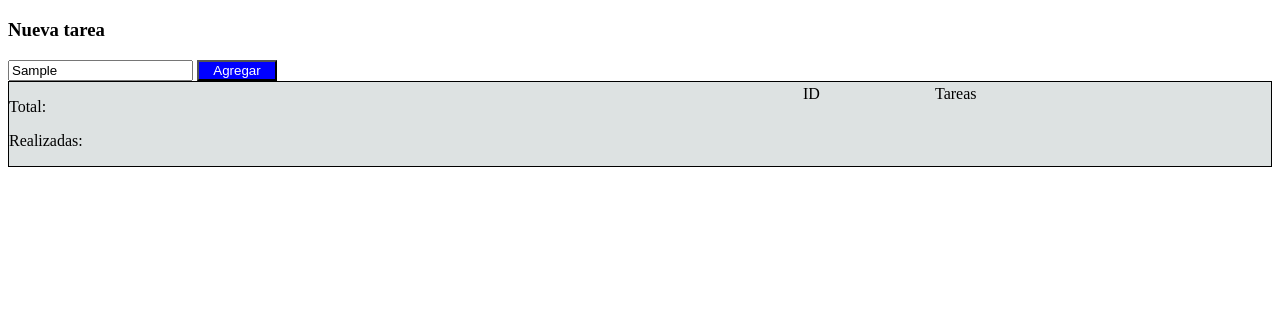
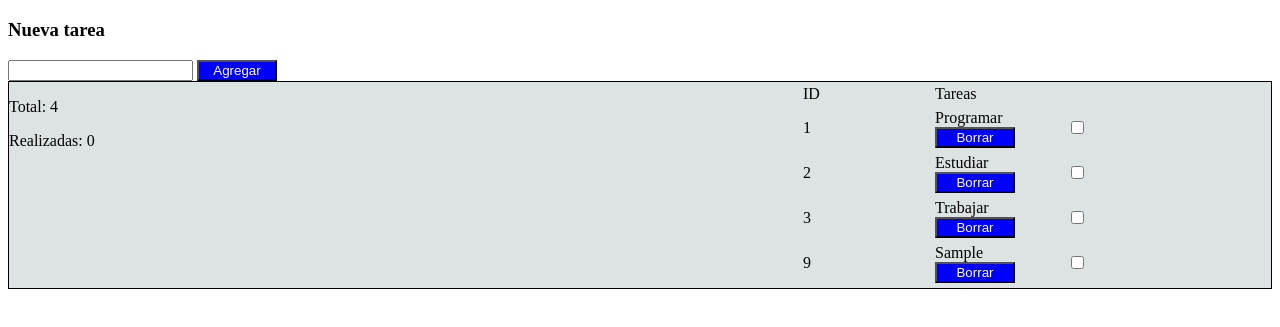
Before and after one commit to kescudero2209/metodos-1, a plain HTML site: page index.html in a window 1280 px wide. Both pictures are taken after typing "Sample" into the empty fields and a click on the button "Agregar". Shown: the part 61-388 px from the top of the page. Drawn offline with Linux system fonts and the light colour scheme.

Commit message:
adding functions with js

```diff
--- a/assets/js/index.js
+++ b/assets/js/index.js
@@ -0,0 +1,140 @@
+//tareas principales
+let taskIn = [
+    { id: 1, name: "Programar", status: false },
+    { id: 2, name: "Estudiar", status: false },
+    { id: 3, name: "Trabajar", status: false },
+  ];
+
+  const elemContenedor = document.querySelector(".principalTasks");
+  function createElements() {
+    for (const task of taskIn) {
+      if (task.status == true) {
+        checking = "checked";
+      } else {
+        checking = "";
+      }
+      elemContenedor.innerHTML += `
+        <table class="principalTasks">
+      <td>${task.id}</td>
+      <td>${task.name}<button onclick="deleteTask(${task.id})"> Borrar </button></td>
+      <td>
+        <input type="checkbox" name="checkbox" id="option${task.id}" ${checking} onclick="updateTasks(${task.id})" value="first_checkbox"/>
+        </td>
+
+
+
+  </table>
+
+        `;
+    }
+  }
+  //creando tareas principales
+  createElements();
+  const tasksFinals = document.querySelector(".principalTasks");
+  const tasksInput = document.querySelector("#newTask");
+  const button = document.querySelector("#buttonTasks");
+  const span = document.querySelector("#count-tasks");
+
+  //añadiendo nuevas tareas
+  function addingElements() {
+    let start = 1;
+    let end = 100;
+
+    const tasks = [];
+    button.addEventListener("click", () => {
+      const nametask = tasksInput.value;
+
+      taskIn.push({
+        id: start + Math.floor(Math.random() * (start - end + 1)) + end,
+        name: nametask,
+        status: false,
+      });
+      tasksInput.value = "";
+      let html = "";
+
+      for (let task of taskIn) {
+        if (task.status == true) {
+          checking = "checked";
+        } else {
+          checking = "";
+        }
+        html += `
+        <table class="principalTasks">
+
+    <tr id="tasks">
+      <td>${task.id}</td>
+      <td>${task.name} <button onclick="deleteTask(${task.id})"> Borrar </button></td>
+      <td>
+        <input type="checkbox" id="option${task.id}" ${checking} onclick="updateTasks(${task.id})" name="checkbox" value="first_checkbox"/>
+        </td>
+      </tr>
+   <tr>
+    </tr>
+  </table>
+
+        `;
+      }
+      let totalTasks = taskIn.length;
+      span.innerHTML = totalTasks;
+      elemContenedor.innerHTML = html;
+      console.log("task", taskIn);
+      console.log("tasksFinals", html);
+    });
+  }
+
+  addingElements();
+
+  //eliminando tareas
+  let deleteTask = (id) => {
+    const indextasks = taskIn.findIndex((task) => task.id === id);
+    taskIn.splice(indextasks, 1);
+
+    console.log("index deleted", indextasks);
+    let html = "";
+    for (let task of taskIn) {
+      if (task.status == true) {
+        checking = "checked";
+      } else {
+        checking = "";
+      }
+      html += `  <table class="principalTasks">
+
+          <table class="principalTasks">
+
+    <tr id="tasks">
+      <td>${task.id}</td>
+      <td>${task.name} <button onclick="deleteTask(${task.id})"> Borrar </button></td>
+      <td>
+        <input type="checkbox" id="option${task.id}" ${checking} onclick="updateTasks(${task.id})" name="checkbox"  value="first_checkbox"/>
+        </td>
+      </tr>
+   <tr>
+    </tr>
+  </table>
+     `;
+    }
+    let totalTasks = taskIn.length;
+    span.innerHTML = totalTasks;
+    elemContenedor.innerHTML = html;
+    console.log("task", taskIn);
+    console.log("tasksFinals", html);
+    cuentaOK();
+  };
+  //actualizando tareas
+  let updateTasks = (id) => {
+    const index = taskIn.findIndex((task) => task.id == id);
+    if (document.querySelector("#option" + id).checked == true) {
+      taskIn[index].status = true;
+    } else {
+      taskIn[index].status = false;
+    }
+    cuentaOK();
+    console.log(taskIn);
+  };
+  //total tareas realizadas
+  const cuentaOK = function () {
+    accountTasks = taskIn.filter(({ status }) => status === true).length;
+    taskcheck.innerHTML = accountTasks;
+  };
+
+  cuentaOK();
--- a/index.html
+++ b/index.html
@@ -41,7 +41,6 @@
         </table>
       </div>
     </section>
+    <script src="assets/js/index.js"></script>
   </body>
 </html>
-</body>
-</html>
```
